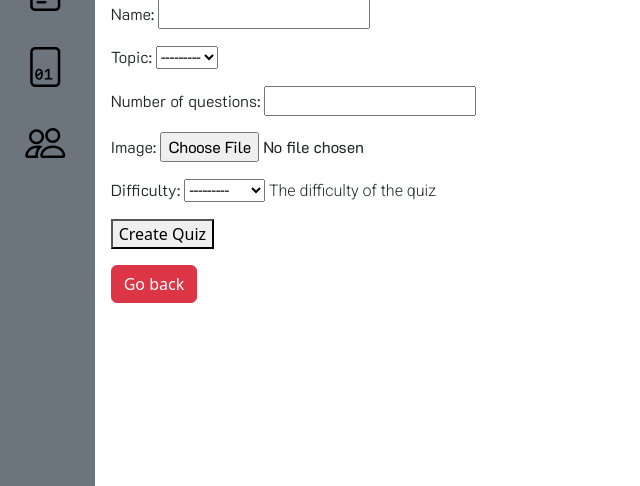
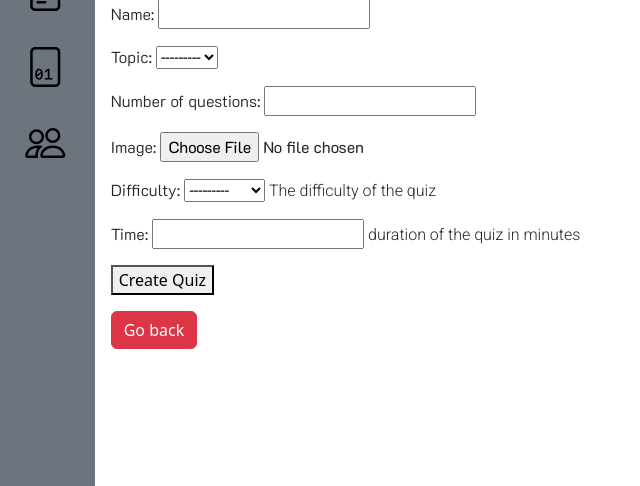
Before and after one commit to aubreyrui/csci42-alice-repository, a Django app: page /quizzes/create in a window 1280 px wide. Shown: the part 121-607 px from the top of the page, without its empty margins (0-640 px from the left). Run offline with Django 5.2, Linux system fonts and the light colour scheme; data that the repository does not hold is empty; some libraries are stand-ins or nearby versions.

Commit message:
fixed quizzes

```diff
--- a/bitwiseapp/quizzes/forms.py
+++ b/bitwiseapp/quizzes/forms.py
@@ -38,7 +38,7 @@ class QuestionForm(forms.ModelForm):
 class QuizForm(forms.ModelForm):
     class Meta:
         model = Quiz
-        fields = ["name", "topic", "number_of_questions", "image", "difficulty", ]
+        fields = ["name", "topic", "number_of_questions", "image", "difficulty", "time" ]
 
 
 AnswerFormSet = inlineformset_factory(Question, Answer, fields=['text', 'correct'], extra=2, can_delete=True)
--- a/bitwiseapp/quizzes/models.py
+++ b/bitwiseapp/quizzes/models.py
@@ -1,5 +1,6 @@
 from django.db import models
-from django.contrib.auth.models import User
+from django.urls import reverse
+from accounts.models import Profile
 
 # Create your models here.
 
@@ -17,13 +18,12 @@ class Topic(models.Model):
 
 class Quiz(models.Model):
     name = models.CharField(max_length=60)
-    topic = models.ForeignKey(Topic, on_delete=models.CASCADE)
+    topic = models.ForeignKey(Topic, on_delete=models.CASCADE, related_name="quiz")
     number_of_questions = models.IntegerField()
     time = models.IntegerField(help_text="duration of the quiz in minutes")
     image = models.ImageField(null=True, blank=True)
-    created_by = models.ForeignKey(User, on_delete=models.CASCADE)
-    """ created_time = models.DateTimeField(auto_created=True,null=True)
-    updated_time = models.DateTimeField(auto_now_add=True,null=True) """
+    created_by = models.ForeignKey(Profile, on_delete=models.CASCADE, related_name="quiz")
+    created_time = models.DateTimeField(auto_now_add=True,null=True)
     difficulty = models.CharField(
         help_text="The difficulty of the quiz",
         max_length=6,
@@ -33,12 +33,16 @@ class Quiz(models.Model):
     def __str__(self):
         return f"{self.name} - {self.topic}"
 
+    def get_absolute_url(self):
+        return reverse("quizzes:quiz_view", args=[self.pk])
+
     @property
     def get_questions(self):
         return self.questions.all()
 
     class Meta:
         verbose_name_plural = "Quizzes"
+
 
 class Question(models.Model):
     text = models.CharField(max_length=120)
@@ -79,7 +83,7 @@ class Result(models.Model):
     )
 
     user = models.ForeignKey(
-        User,
+        Profile,
         on_delete=models.CASCADE
     )
 
--- a/bitwiseapp/quizzes/views.py
+++ b/bitwiseapp/quizzes/views.py
@@ -54,19 +54,20 @@ class QuizDetailView(DetailView):
 
 def create_quiz(request):
     quiz_form = QuizForm()
+
     if request.method == 'POST':
         quiz_form = QuizForm(request.POST, request.FILES)
         if quiz_form.is_valid():
             quiz = Quiz()
             quiz.created_by = Profile.objects.get(user=request.user)
+            quiz.topic = quiz_form.cleaned_data.get("topic")
             quiz.name = quiz_form.cleaned_data.get("name")
-            quiz.category = quiz_form.cleaned_data.get("category")
+            quiz.number_of_questions = quiz_form.cleaned_data.get("number_of_questions")
             quiz.time = quiz_form.cleaned_data.get("time")
             quiz.difficulty = quiz_form.cleaned_data.get("difficulty")
-            quiz = quiz_form.save()
-            return redirect('quiz_detail', quiz.id)
-    else:
-        quiz_form = QuizForm()
+            quiz.save()
+            return redirect('quizzes:quiz_data_view', pk=quiz.pk)
+
     return render(request, 'quizzes/create_quiz.html', {'quiz_form': quiz_form})
 
 def quiz_detail_data_view(request, pk):
--- a/bitwiseapp/templates/quizzes/quiz_list.html
+++ b/bitwiseapp/templates/quizzes/quiz_list.html
@@ -51,7 +51,7 @@
         data-name="{{object.name}}" data-description="{{object.description}}" data-topic="{{object.topic.name}}"
         data-questions="{{object.number_of_questions}}" data-difficulty="{{object.difficulty}}"
         data-time="{{object.time}}" data-bs-toggle="modal"
-        data-bs-target="#quizStartModal">
+        data-bs-target="#quizStartModal" data-created="{{object.created_time}}">
         {{object.name}}
     </button>
 </div>
```
Also changed, not shown: bitwiseapp/quizzes/migrations/0001_initial.py (added), bitwiseapp/quizzes/migrations/__init__.py (added).
